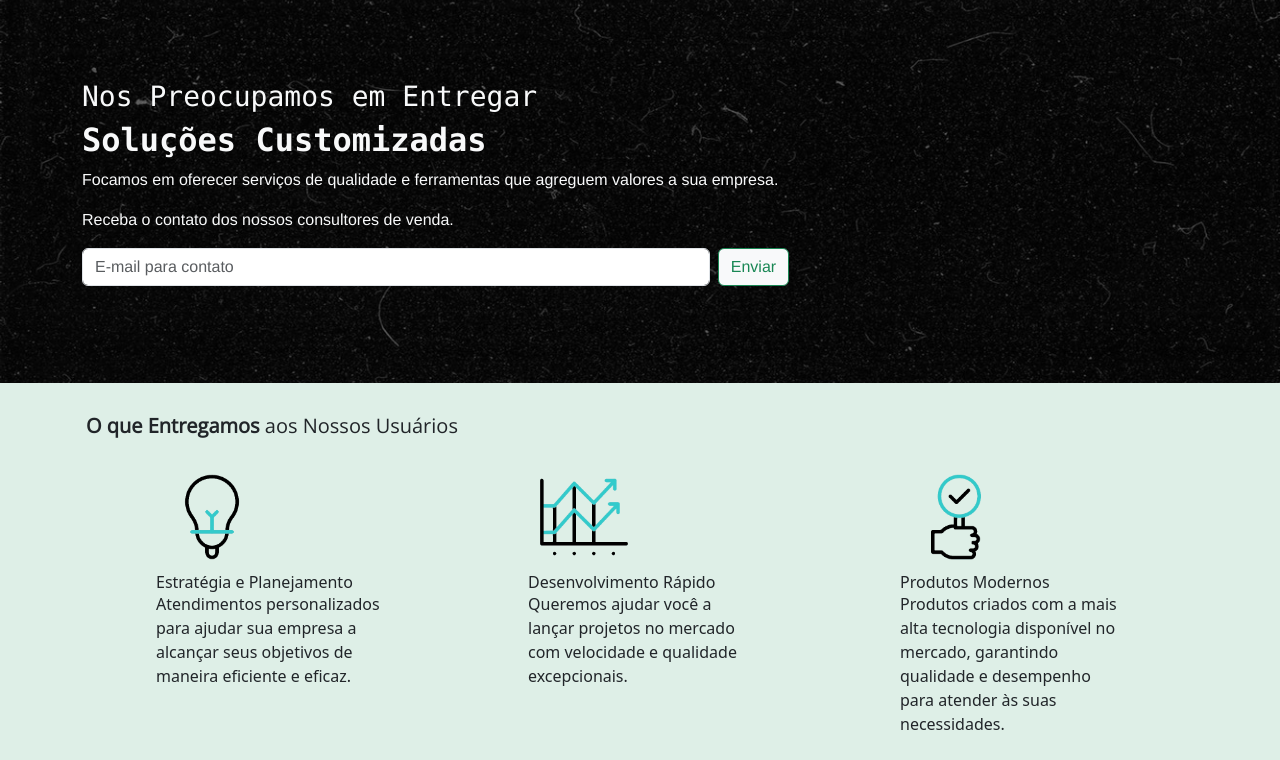
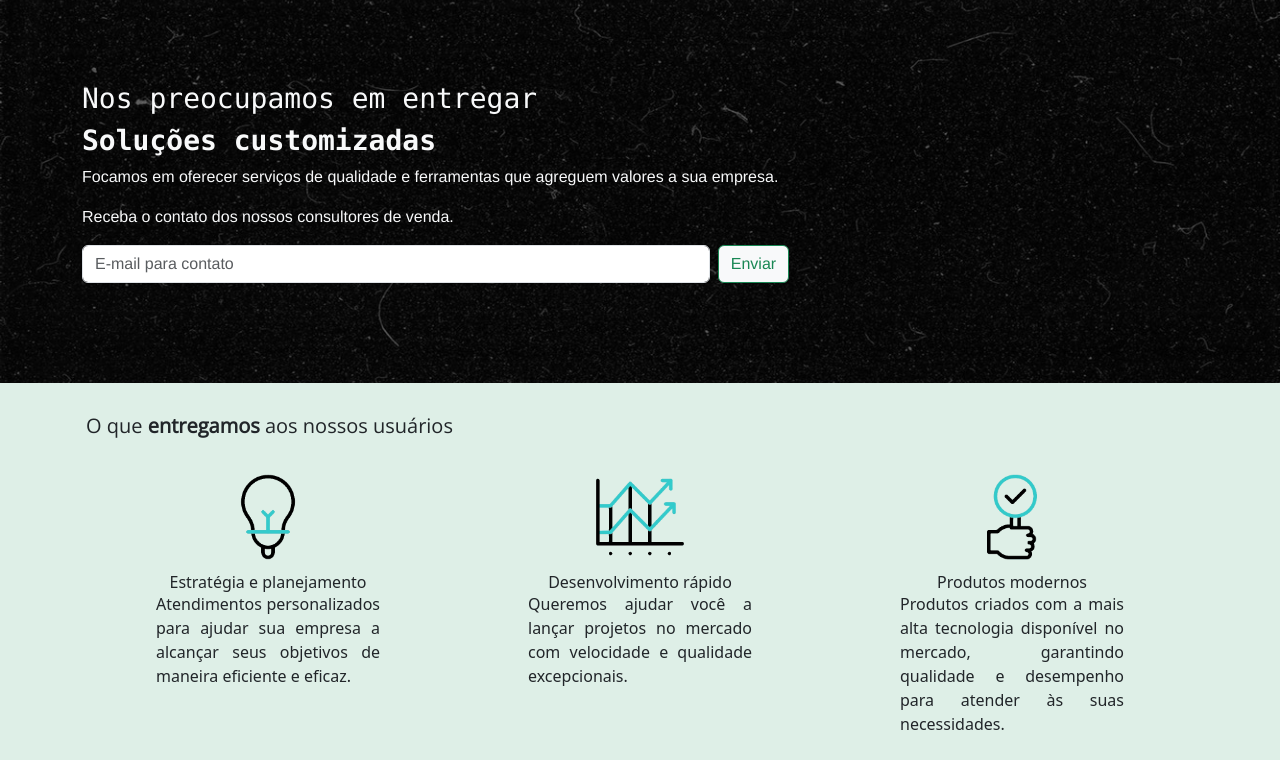
Before and after one commit to jonassantos1000/conatus_front-end, a plain HTML site: page index.html in a window 1280 px wide. Shown: the part 57-817 px from the top of the page. Drawn offline with nearby package versions, Linux system fonts and the light colour scheme.

Commit message:
feat: realizado ajustes no alinhamento dos componentes

```diff
--- a/assets/css/styles.css
+++ b/assets/css/styles.css
@@ -42,6 +42,10 @@ header {
     background-color: #DEEFE7;
 }
 
+.text-justify {
+    text-align: justify;
+}
+
 @media (max-width: 480px){
     header{
         width: 100vw;
--- a/index.html
+++ b/index.html
@@ -6,10 +6,12 @@
   <meta http-equiv="X-UA-Compatible" content="IE=edge" />
   <meta name="viewport" content="width=device-width, initial-scale=1.0" />
   <title>Pagina Inicial | Conatus</title>
-  <link rel="preconnect" href="https://fonts.googleapis.com"/>
-  <link rel="preconnect" href="https://fonts.gstatic.com" crossorigin/>
-  <link href="https://fonts.googleapis.com/css2?family=Open+Sans:wght@300&display=swap" rel="stylesheet"/>
-  <link href="https://cdn.jsdelivr.net/npm/bootstrap@5.3.0-alpha1/dist/css/bootstrap.min.css" rel="stylesheet" integrity="sha384-GLhlTQ8iRABdZLl6O3oVMWSktQOp6b7In1Zl3/Jr59b6EGGoI1aFkw7cmDA6j6gD" crossorigin="anonymous">
+  <link rel="icon" type="image/x-icon" href="./assets/img/conatus.ico">
+  <link rel="preconnect" href="https://fonts.googleapis.com" />
+  <link rel="preconnect" href="https://fonts.gstatic.com" crossorigin />
+  <link href="https://fonts.googleapis.com/css2?family=Open+Sans:wght@300&display=swap" rel="stylesheet" />
+  <link href="https://cdn.jsdelivr.net/npm/bootstrap@5.3.0-alpha1/dist/css/bootstrap.min.css" rel="stylesheet"
+    integrity="sha384-GLhlTQ8iRABdZLl6O3oVMWSktQOp6b7In1Zl3/Jr59b6EGGoI1aFkw7cmDA6j6gD" crossorigin="anonymous">
   <link rel="stylesheet" href="./assets/css/styles.css" />
 </head>
 
@@ -38,14 +40,13 @@
 
         <div class="lead_inicial container d-flex flex-column flex-grow-1 text-light">
           <div class="pt-3 d-flex flex-column flex-grow-1 justify-content-center col-sm-9">
-            <h1 class="fs-3 font-monospace fw-normal">Nos Preocupamos em Entregar</h1>
-            <h2 class="fs-2 font-monospace fw-bold">Soluções Customizadas</h2>
+            <h1 class="fs-3 font-monospace fw-normal">Nos preocupamos em entregar</h1>
+            <h2 class="fs-3 font-monospace fw-bold">Soluções customizadas</h2>
             <p class="fs-6 fw-normal">Focamos em oferecer serviços de qualidade e ferramentas que agreguem
               valores a sua empresa.</p>
             <p class="fs-6 fw-normal w-75">Receba o contato dos nossos consultores de venda.</p>
             <form class="d-flex">
-                <input class="form-control me-2 w-75" type="email" placeholder="E-mail para contato"
-                  aria-label="Search">
+              <input class="form-control me-2 w-75" type="email" placeholder="E-mail para contato" aria-label="Search">
               <button class="btn btn-light btn-outline-success" type="submit">Enviar</button>
             </form>
           </div>
@@ -58,34 +59,43 @@
       <section class="d-flex align-items-center flex-wrap bg-gray p-4">
         <div class="container d-flex justify-content-lg-between flex-wrap">
           <div class="d-flex flex-column col-sm-12 col-md-12 col-lg-12 justify-content-center p-1">
-            <p class="font-opensans fs-5"><span class="fw-bolder">O que Entregamos</span> aos Nossos Usuários</p>
+            <p class="font-opensans fs-5">O que <span class="fw-bolder">entregamos</span> aos nossos usuários</p>
           </div>
 
           <div class="d-flex flex-wrap justify-content-around col-sm-12 col-md-12 col-lg-12 col-xl-12">
             <div class="bg-gray col-sm-12" style="width: 14rem;">
-              <img src="./assets/img/lampada.gif" class="card-img-top img-fluid rounded w-50"
+              <div class="d-flex justify-content-center">
+                <img src="./assets/img/lampada.gif" class="w-50 card-img-top img-fluid rounded"
                   alt="Imagem de uma lampada">
+              </div>
               <div class="card-body">
-                <h5 class="card-title fs-6">Estratégia e Planejamento</h5>
-                <p class="card-text">Atendimentos personalizados para ajudar sua empresa a alcançar seus objetivos de
+                <h5 class="card-title fs-6 text-center">Estratégia e planejamento</h5>
+                <p class="card-text text-justify">Atendimentos personalizados para ajudar sua empresa a alcançar seus
+                  objetivos de
                   maneira eficiente e eficaz.</p>
               </div>
             </div>
             <div class="bg-gray col-sm-12" style="width: 14rem;">
-              <img src="./assets/img/grafico-de-linha.gif" class="card-img-top img-fluid rounded w-50"
+              <div class="d-flex justify-content-center">
+                <img src="./assets/img/grafico-de-linha.gif"
+                  class="card-img-top img-fluid rounded w-50 d-flex justify-content-sm-center"
                   alt="Imagem de um grafico de linha">
+              </div>
               <div class="card-body">
-                <h5 class="card-title fs-6">Desenvolvimento Rápido</h5>
-                <p class="card-text">Queremos ajudar você a lançar projetos no mercado com velocidade e qualidade
+                <h5 class="card-title fs-6 text-center">Desenvolvimento rápido</h5>
+                <p class="card-text text-justify">Queremos ajudar você a lançar projetos no mercado com velocidade e qualidade
                   excepcionais.</p>
               </div>
             </div>
             <div class="bg-gray col-sm-12" style="width: 14rem;">
-              <img src="./assets/img/decisao-certa.gif" class="card-img-top img-fluid rounded w-50"
+              <div class="d-flex justify-content-center">
+              <img src="./assets/img/decisao-certa.gif"
+                class="card-img-top img-fluid rounded w-50 d-flex justify-content-sm-center"
                 alt="Imagem de uma lampada">
+              </div>
               <div class="card-body">
-                <h5 class="card-title fs-6">Produtos Modernos</h5>
-                <p class="card-text">Produtos criados com a mais alta tecnologia disponível no mercado, garantindo
+                <h5 class="card-title fs-6 text-center">Produtos modernos</h5>
+                <p class="card-text text-justify">Produtos criados com a mais alta tecnologia disponível no mercado, garantindo
                   qualidade e desempenho para atender às suas necessidades.</p>
               </div>
             </div>
@@ -97,9 +107,15 @@
 
   </div>
 
-  <script src="https://cdn.jsdelivr.net/npm/bootstrap@5.3.0-alpha1/dist/js/bootstrap.bundle.min.js" integrity="sha384-w76AqPfDkMBDXo30jS1Sgez6pr3x5MlQ1ZAGC+nuZB+EYdgRZgiwxhTBTkF7CXvN" crossorigin="anonymous"></script>
-  <script src="https://cdn.jsdelivr.net/npm/@popperjs/core@2.11.6/dist/umd/popper.min.js" integrity="sha384-oBqDVmMz9ATKxIep9tiCxS/Z9fNfEXiDAYTujMAeBAsjFuCZSmKbSSUnQlmh/jp3" crossorigin="anonymous"></script>
-  <script src="https://cdn.jsdelivr.net/npm/bootstrap@5.3.0-alpha1/dist/js/bootstrap.min.js" integrity="sha384-mQ93GR66B00ZXjt0YO5KlohRA5SY2XofN4zfuZxLkoj1gXtW8ANNCe9d5Y3eG5eD" crossorigin="anonymous"></script>
+  <script src="https://cdn.jsdelivr.net/npm/bootstrap@5.3.0-alpha1/dist/js/bootstrap.bundle.min.js"
+    integrity="sha384-w76AqPfDkMBDXo30jS1Sgez6pr3x5MlQ1ZAGC+nuZB+EYdgRZgiwxhTBTkF7CXvN"
+    crossorigin="anonymous"></script>
+  <script src="https://cdn.jsdelivr.net/npm/@popperjs/core@2.11.6/dist/umd/popper.min.js"
+    integrity="sha384-oBqDVmMz9ATKxIep9tiCxS/Z9fNfEXiDAYTujMAeBAsjFuCZSmKbSSUnQlmh/jp3"
+    crossorigin="anonymous"></script>
+  <script src="https://cdn.jsdelivr.net/npm/bootstrap@5.3.0-alpha1/dist/js/bootstrap.min.js"
+    integrity="sha384-mQ93GR66B00ZXjt0YO5KlohRA5SY2XofN4zfuZxLkoj1gXtW8ANNCe9d5Y3eG5eD"
+    crossorigin="anonymous"></script>
 </body>
 
 </html>
```
Also changed, not shown: assets/img/conatus.ico (added). Lines whose indentation alone changed are shown as unchanged.
